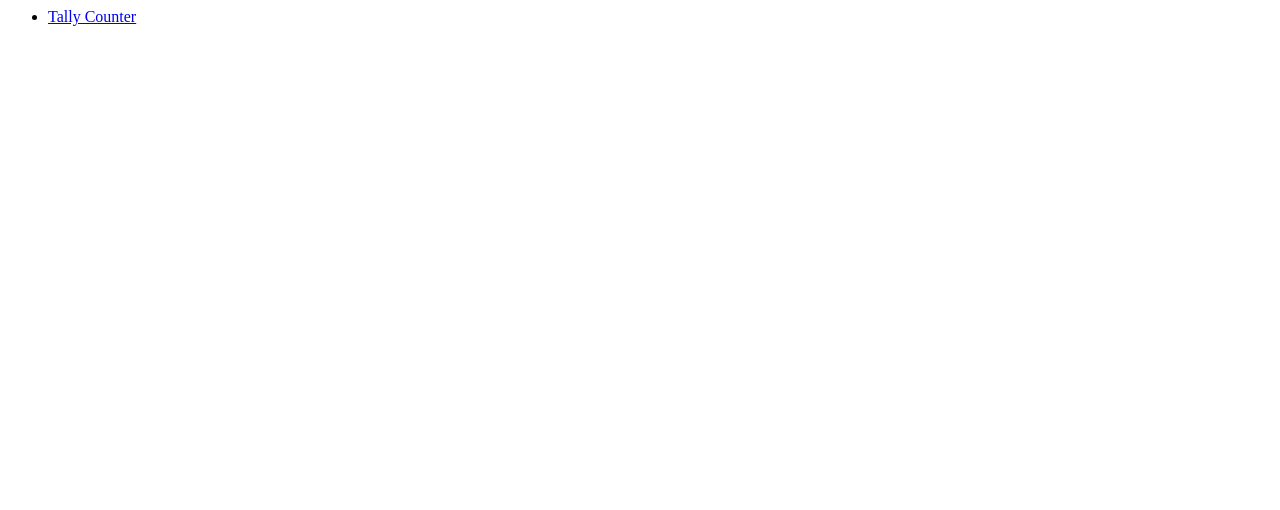
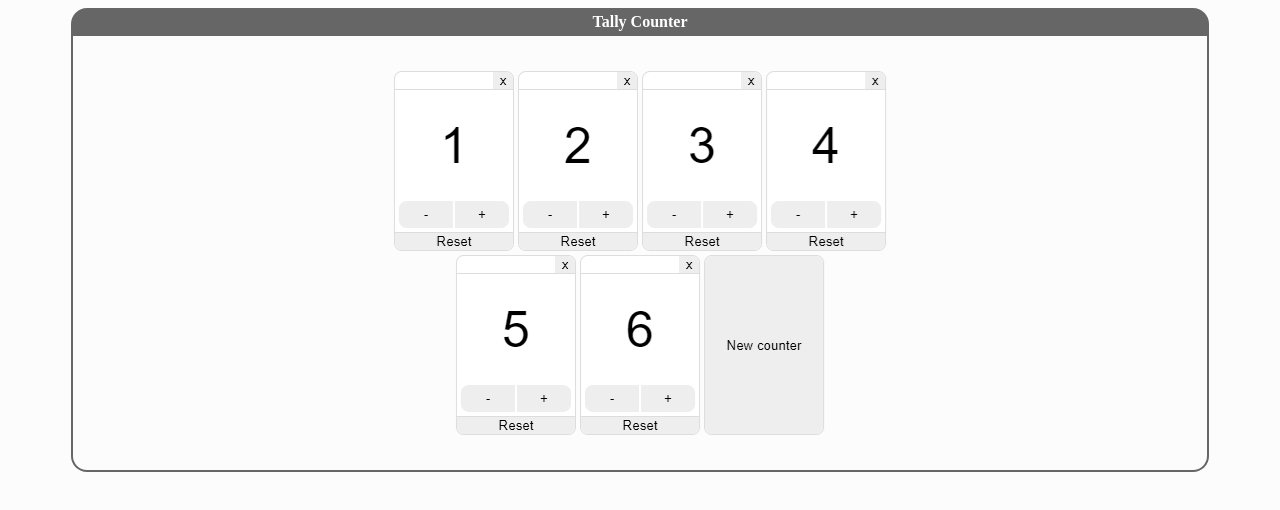
Before and after one commit to uxeti/uxeti.github.io, a plain HTML site: page index.html in a window 1280 px wide. Drawn offline with Linux system fonts and the light colour scheme.

Commit message:
Added a fancy screenshot

```diff
--- a/index.html
+++ b/index.html
@@ -1,7 +1,16 @@
 <html>
+<head>
+    <title>Some apps</title>
+    <link rel="stylesheet" href="main.css" />
+</head>
 <body>
-    <ul>
-        <li><a href="tally-counter/">Tally Counter</a></li>
-    </ul>
+    <app-list>
+        <app>
+            <a href="tally-counter/">
+                <app-title>Tally Counter</app-title>
+                <app-screenshot class="tally-counter-screenshot"><img src="images/tally-counter.png" /></app-screenshot>
+            </a>
+        </app>
+    </app-list>
 </body>
 </html>
--- /dev/null
+++ b/main.css
@@ -0,0 +1,50 @@
+:root {
+    --app-border-radius: 1em;
+    --app-border-color: #666;
+}
+
+body {
+    background: #fcfcfc;
+}
+
+a {
+    text-decoration: none;
+}
+
+app-list {
+    display: block;
+    width: 90%;
+    margin: 0px auto;
+}
+
+app {
+    display: block;
+    width: 100%;
+}
+
+app-title {
+    display: block;
+    color: #fff;
+    text-align: center;
+    font-weight: bold;
+    border-top-left-radius: var(--app-border-radius);
+    border-top-right-radius: var(--app-border-radius);
+    background-color: var(--app-border-color);
+    padding: 0.3em 0px;
+}
+
+app-screenshot {
+    display: block;
+    background-image: url(images/tally-counter.png);
+    background-position-x: center;
+    background-color: #fcfcfc;
+    overflow-x: hidden;
+    border-bottom-left-radius: var(--app-border-radius);
+    border-bottom-right-radius: var(--app-border-radius);
+    border: 2px solid var(--app-border-color);
+    border-top-width: 0px;
+}
+
+app-screenshot > img {
+    visibility: hidden;
+}
```
Also changed, not shown: images/tally-counter.png (added).
